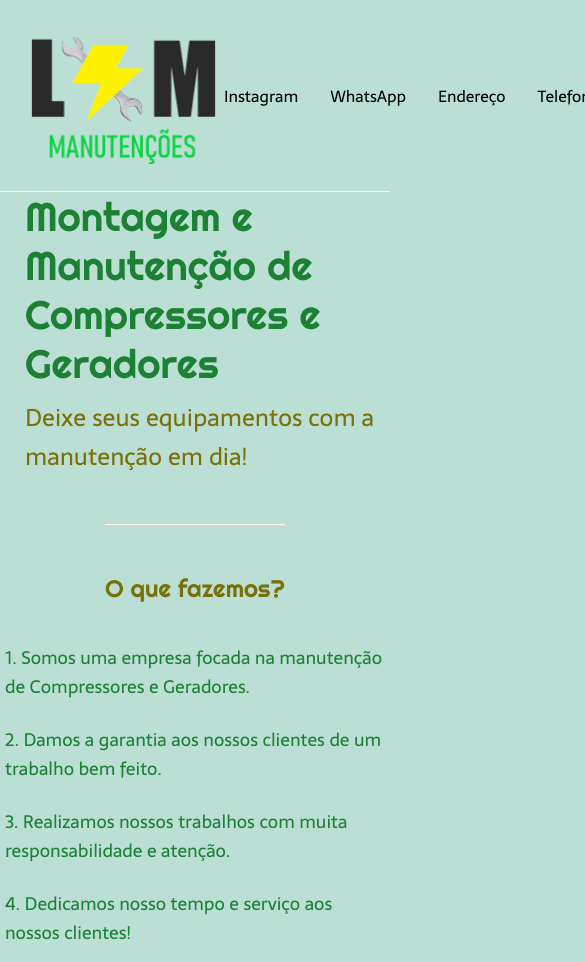
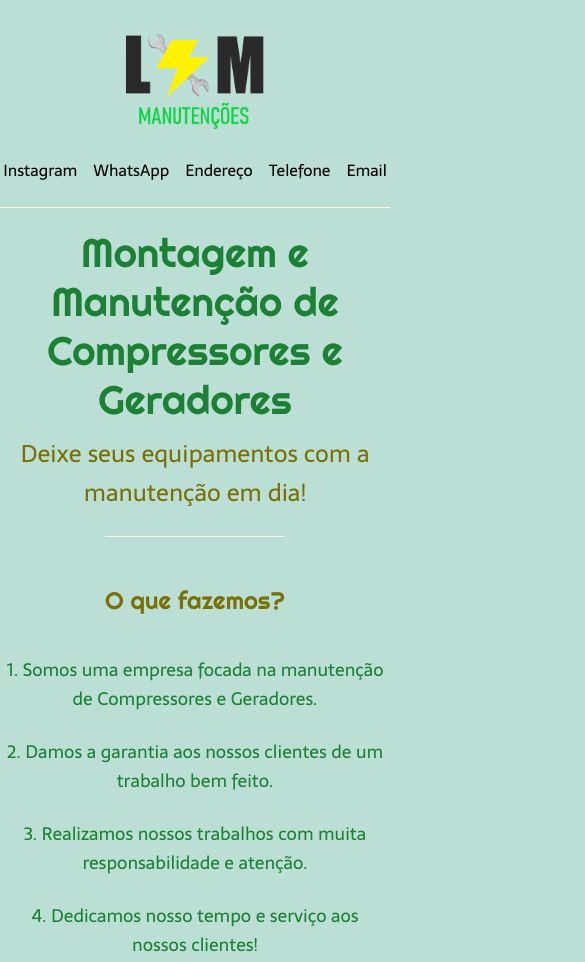
Before and after one commit to MariaClaraRVN/LM_MANUTENCOES, a plain HTML site: page index.html in a window 390 px wide. Shown: the top 962 px of the page, 585 px wide, since content can reach past the window. Drawn offline with Linux system fonts and the light colour scheme.

Commit message:
Deixando o site responsivo

```diff
--- a/index.html
+++ b/index.html
@@ -1,22 +1,26 @@
 <!DOCTYPE html>
 <html lang="en">
+
 <head>
     <meta charset="UTF-8">
     <meta http-equiv="X-UA-Compatible" content="IE=edge">
     <meta name="viewport" content="width=device-width, initial-scale=1.0">
     <link rel="stylesheet" href="./src/css/responsivo.css">
-    <link rel="stylesheet" href="./src/css/css.css">
+    <link rel="stylesheet" href="./src/css/cssNovo.css">
     <link rel="stylesheet" href="https://cdnjs.cloudflare.com/ajax/libs/font-awesome/5.15.4/css/all.min.css">
     <title>LM Manutenções</title>
 </head>
+
 <body>
 
     <header class="cabecalho">
         <img class="cabecalho-imagem" src="./src/imagens/LINCOLN__2_-removebg-preview.png" alt="Logo LM">
         <nav class="cabecalho-menu">
-            <a class="cabecalho-menu-item" href="http://www.instagram.com/lmmanutencoess" target="_blank" rel="noopener noreferrer">Instagram</a>
+            <a class="cabecalho-menu-item" href="http://www.instagram.com/lmmanutencoess" target="_blank"
+                rel="noopener noreferrer">Instagram</a>
             <a class="cabecalho-menu-item" href="https://contate.me/lm-manutencoes" target="_blank">WhatsApp</a>
-            <a class="cabecalho-menu-item" href="http://goo.gl/maps/sErJqFzYFmTStafS9" target="_blank" rel="noopener noreferrer">Endereço</a>
+            <a class="cabecalho-menu-item" href="http://goo.gl/maps/sErJqFzYFmTStafS9" target="_blank"
+                rel="noopener noreferrer">Endereço</a>
             <a class="cabecalho-menu-item" href="tel:+55 11 94554-7975">Telefone</a>
             <a class="cabecalho-menu-item" href="mailto:lincoln.vianna@bol.com.br" target="_blank">Email</a>
 
@@ -33,18 +37,23 @@
 
         <section class="conteudo-secundario">
             <h3 class="conteudo-secundario-titulo">O que fazemos?</h3>
-            <p class="conteudo-secundario-paragrafo">1. Somos uma empresa focada na manutenção de Compressores e Geradores.</p>
-            <p class="conteudo-secundario-paragrafo">2. Damos a garantia aos nossos clientes de um trabalho bem feito.</p>
-            <p class="conteudo-secundario-paragrafo">3. Realizamos nossos trabalhos com muita responsabilidade e atenção.</p>
+            <p class="conteudo-secundario-paragrafo">1. Somos uma empresa focada na manutenção de Compressores e
+                Geradores.</p>
+            <p class="conteudo-secundario-paragrafo">2. Damos a garantia aos nossos clientes de um trabalho bem feito.
+            </p>
+            <p class="conteudo-secundario-paragrafo">3. Realizamos nossos trabalhos com muita responsabilidade e
+                atenção.</p>
             <p class="conteudo-secundario-paragrafo">4. Dedicamos nosso tempo e serviço aos nossos clientes!</p>
         </section>
 
 
         <section class="conteudo-secundario">
             <h3 class="conteudo-secundario-titulo"> Nossos serviços</h3>
-        <p class="conteudo-secundario-paragrafo">1. Fazemos manutenções em compressores à parafuso e pistão.</p>
-            <p class="conteudo-secundario-paragrafo">2. Fazemos o reparo completo em compressores à diesel e elétricos.</p>
-            <p class="conteudo-secundario-paragrafo">3. Trabalhamos com a manutenção de geradores à diesel e gasolina de 3kva à 400kva.</p>
+            <p class="conteudo-secundario-paragrafo">1. Fazemos manutenções em compressores à parafuso e pistão.</p>
+            <p class="conteudo-secundario-paragrafo">2. Fazemos o reparo completo em compressores à diesel e elétricos.
+            </p>
+            <p class="conteudo-secundario-paragrafo">3. Trabalhamos com a manutenção de geradores à diesel e gasolina de
+                3kva à 400kva.</p>
             <p class="conteudo-secundario-paragrafo">4. Fazemos o reparo completo de geradores!</p>
         </section>
     </main>
@@ -56,11 +65,13 @@
 
             <img class="rodape-imagem" src="./src/imagens/LINCOLN__2_-removebg-preview.png" alt="Logo Lm">
 
-                        <i class="fa fa-map-marker"></i> <p class="conteudo-secundario-paragrafo">Rua Avaré, 87 Carapicuíba - São Paulo</p>
+            <i class="fa fa-map-marker"></i>
+            <p class="conteudo-secundario-paragrafo">Rua Avaré, 87 Carapicuíba - São Paulo</p>
 
             </ul>
         </section>
     </footer>
 
 </body>
+
 </html>
--- a/src/css/css.css
+++ /dev/null
@@ -1,117 +0,0 @@
-@import url('https://fonts.googleapis.com/css2?family=Righteous&family=Sarala:wght@400;700&display=swap');
-
-*{
-    margin: 0;
-    padding: 0;
-    box-sizing: border-box;
-    text-decoration: none;
-}
-
-body{
-    font-size: 100%;
-    background-color: rgb(187, 223, 213);
-}
-
-.cabecalho {
-    display: flex;
-    flex-direction: row;
-    align-items: center;
-    justify-content: space-around;
-    padding: 24px;
-}
-
-.cabecalho-imagem {
-    max-width: 200px;
- }
-
- .cabecalho-menu{
-    display: flex;
-    gap: 32px;
-}
-
-.cabecalho-menu-item{
-
-    font-family: 'Sarala', sans-serif;
-    color: #000000
-}
-
-.conteudo{
-    margin-bottom: 48px;
-    border-top: 0.4px solid #FFF2E7;
-}
-
-.conteudo-principal{
-    display: flex;
-    flex-direction: row;
-    align-items: center;
-    justify-content: space-around;
-}
-
-.conteudo-principal-escrito{
-    display: flex;
-    flex-direction: column;
-    margin-left: 20px;
-    gap: 10px;
-}
-
-.conteudo-principal-escrito-titulo{
-    font-family: 'Righteous', cursive;
-    font-weight: 300 ;
-    font-size: 40px;
-    color: #1c8135;
-}
-
-.conteudo-principal-escrito-subtitulo{
-    font-family:'Sarala', sans-serif;
-    font-weight: 400;
-    font-size: 24px;
-    color: #797108;
-}
-
-.cabecalho-menu-item:hover{
-    background-color: rgba(101, 184, 138, 0.53);
-}
-
-.conteudo-secundario{
-    display:flex;
-    flex-direction:column;
-    align-items: center;
-    gap: 24px;
-    margin-top: 48px;
-}
-
-.conteudo-secundario-titulo{
-    border-top: 00.4px solid #FFF2E7;
-    padding-top: 48px;
-    font-family: 'Righteous' , cursive;
-    font-weight: 400;
-    font-size: 24px;
-    color: #797108;
-    margin-bottom: 16px;
-}
-
-.conteudo-secundario-paragrafo{
-    font-family: 'Sarala' , sans-serif;
-    font-weight: 400;
-    font-size: 18px;
-    color: #1c8135
-    };
-
-.conteudo-secundario-paragrafo1{
-    display:inline-block;
-    flex-direction:column;
-    align-items: center;
-    gap: 24px;
-    margin-top: 48px;
-}
-
-
-    .rodape{
-        padding: 12px;
-    }
-
-.rodape-imagem{
-    border-bottom: 00.4px solid #FFF2E7;
-        height: 100px;
-        margin: 0 auto;
-    }
--- /dev/null
+++ b/src/css/cssNovo.css
@@ -0,0 +1,162 @@
+@import url('https://fonts.googleapis.com/css2?family=Righteous&family=Sarala:wght@400;700&display=swap');
+
+* {
+    margin: 0;
+    padding: 0;
+    box-sizing: border-box;
+    text-decoration: none;
+}
+
+body {
+    font-size: 100%;
+    background-color: rgb(187, 223, 213);
+}
+
+.cabecalho {
+    display: flex;
+    flex-direction: row;
+    align-items: center;
+    justify-content: space-around;
+    padding: 24px;
+}
+
+.cabecalho-imagem {
+    max-width: 100%;
+    /* Tornar a imagem responsiva */
+    height: auto;
+    display: block;
+    margin-bottom: 10px;
+    /* Adicione margem inferior para separar do menu */
+}
+
+.cabecalho-menu {
+    display: flex;
+    gap: 2em;
+}
+
+.cabecalho-menu-item {
+    font-family: 'Sarala', sans-serif;
+    color: #000000;
+}
+
+.conteudo {
+    margin-bottom: 48px;
+    border-top: 0.4px solid #FFF2E7;
+}
+
+.conteudo-principal {
+    display: flex;
+    flex-direction: column;
+    /* Alterar para coluna em telas pequenas */
+    align-items: center;
+    justify-content: space-around;
+}
+
+.conteudo-principal-escrito {
+    display: flex;
+    flex-direction: column;
+    margin-left: 20px;
+    gap: 10px;
+    text-align: center;
+    /* Centralizar o texto */
+}
+
+.conteudo-principal-escrito-titulo {
+    font-family: 'Righteous', cursive;
+    font-weight: 300;
+    font-size: 40px;
+    color: #1c8135;
+}
+
+.conteudo-principal-escrito-subtitulo {
+    font-family: 'Sarala', sans-serif;
+    font-weight: 400;
+    font-size: 24px;
+    color: #797108;
+}
+
+.cabecalho-menu-item:hover {
+    background-color: rgba(86, 187, 131, 0.53);
+}
+
+.conteudo-secundario {
+    display: flex;
+    flex-direction: column;
+    align-items: center;
+    gap: 24px;
+    margin-top: 48px;
+}
+
+
+.conteudo-secundario-titulo {
+    border-top: 0.4px solid #FFF2E7;
+    padding-top: 48px;
+    font-family: 'Righteous', cursive;
+    font-weight: 400;
+    font-size: 24px;
+    color: #797108;
+    margin-bottom: 16px;
+}
+
+.conteudo-secundario-paragrafo {
+    /*word-wrap: break-word; /* Quebra de linha automática */
+    font-family: 'Sarala', sans-serif;
+    font-weight: 400;
+    font-size: 18px;
+    color: #1c8135;
+    text-align: center;
+}
+
+.rodape {
+    padding: 12px;
+}
+
+.rodape-imagem {
+    border-bottom: 0.4px solid #FFF2E7;
+    height: 100px;
+    margin: 0 auto;
+}
+
+/* Regras de mídia para telas menores */
+@media screen and (max-width: 768px) {
+    .cabecalho {
+        flex-direction: column;
+        align-items: center;
+    }
+
+    .cabecalho-menu {
+        flex-direction: row;
+        gap: 1em;
+        margin-top: 1em;
+    }
+
+    .cabecalho-imagem {
+        max-width: 150px;
+        /* Diminuir a largura da imagem */
+    }
+
+    .cabecalho-menu-item:hover {
+        background-color: rgba(86, 187, 131, 0.53);
+    }
+
+    .conteudo-principal {
+        flex-direction: column;
+        text-align: center;
+    }
+
+    .conteudo-principal-escrito {
+        margin-left: 0;
+        margin-top: 20px;
+    }
+
+    .conteudo-secundario {
+        margin-top: 24px;
+    }
+
+    .conteudo-secundario-paragrafo1 {
+        flex-direction: column;
+        align-items: center;
+        gap: 24px;
+        margin-top: 24px;
+    }
+}
--- a/src/css/responsivo.css
+++ b/src/css/responsivo.css
@@ -9,9 +9,8 @@
 }
 
 
-@media (max-width:767px) {
+@media (max-width:654) {
     body::before{
-        background-image: url("../imagens/bg-mobile.jpg");
         background-repeat: no-repeat;
         background-size: cover;
         background-position: center;
@@ -32,8 +31,34 @@
     }
 }
 
-@media (max-width:360px){
+@media (max-width:654PX){
     .cabecalho .titulo{
         font-size: 19px;
     }
 }
+
+@media screen and (min-width: 390px) {
+    .cabecalho{
+    background-repeat: no-repeat;
+    background-size: cover;
+    background-position: center;
+    opacity: 1;
+    }
+
+    main {
+        padding: 0 5px;
+        justify-content: start;
+    }
+
+    .cabecalho .titulo{
+        font-size: 22px;
+    }
+
+    .selecao-de-personagens .personagem.grande{
+        display: none;
+    }
+
+    .cabecalho-imagem{
+        display: block;
+    }
+}
```
Also changed, not shown: src/css/cssAntigo.css (added, +118 -0 lines).
